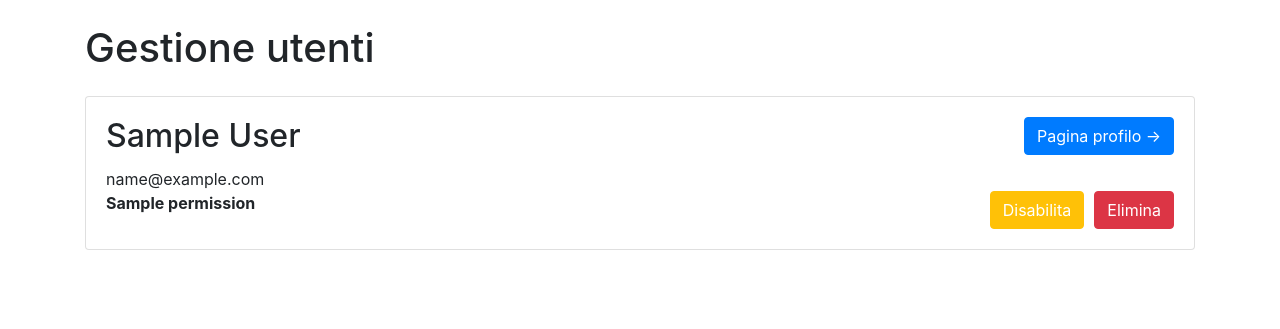
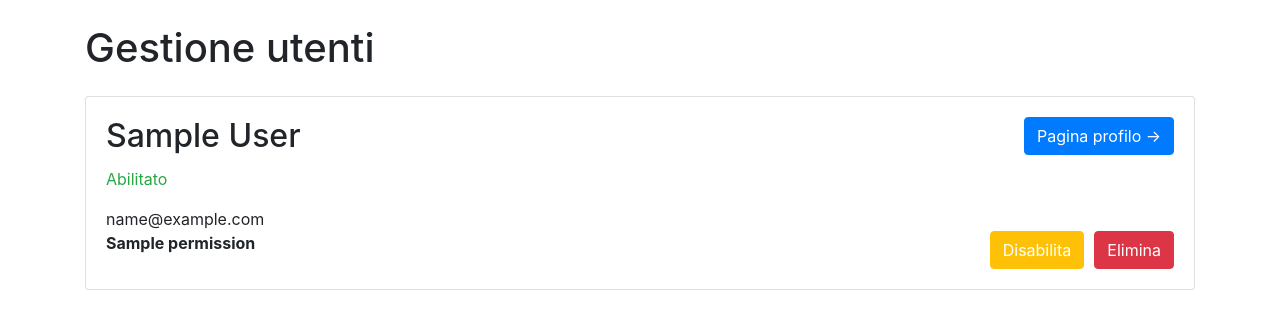
Before and after one commit to filippofinke/HackerLab, a PHP site: template codice/templates/admin/utenti.phtml in a window 1280 px wide. Shown: the part 56-385 px from the top of the page. Run offline with PHP 8.4, Linux system fonts and the light colour scheme; the template is opened without the code that fills it: most values are stand-ins (such as "Sample title", 1, 10 or a date in 2020).

Commit message:
Add enabled user info

```diff
--- a/codice/templates/admin/utenti.phtml
+++ b/codice/templates/admin/utenti.phtml
@@ -90,6 +90,8 @@
             </h2>
             <?php if(!$user["enabled"]): ?>
               <p class="text-danger">Disabilitato</p>
+            <?php else: ?>
+              <p class="text-success">Abilitato</p>
             <?php endif; ?>
             <?php echo $user["email"]; ?>
             <br>
```
